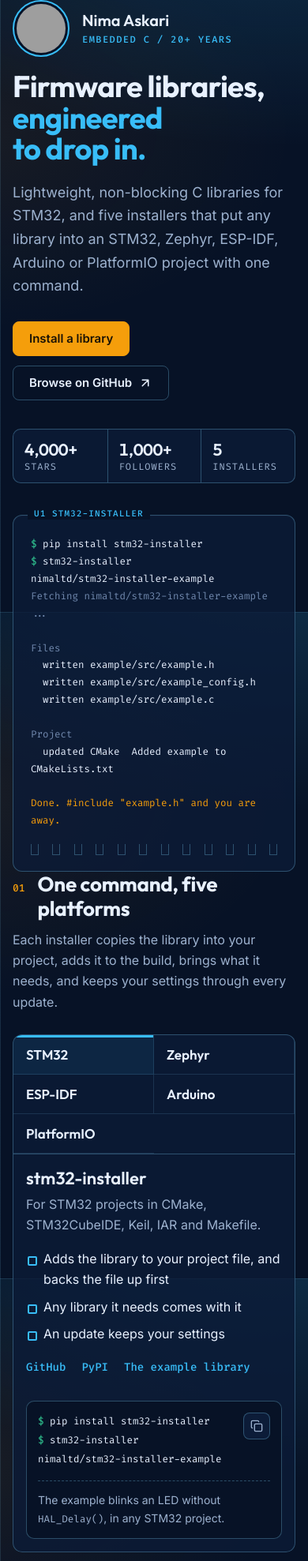
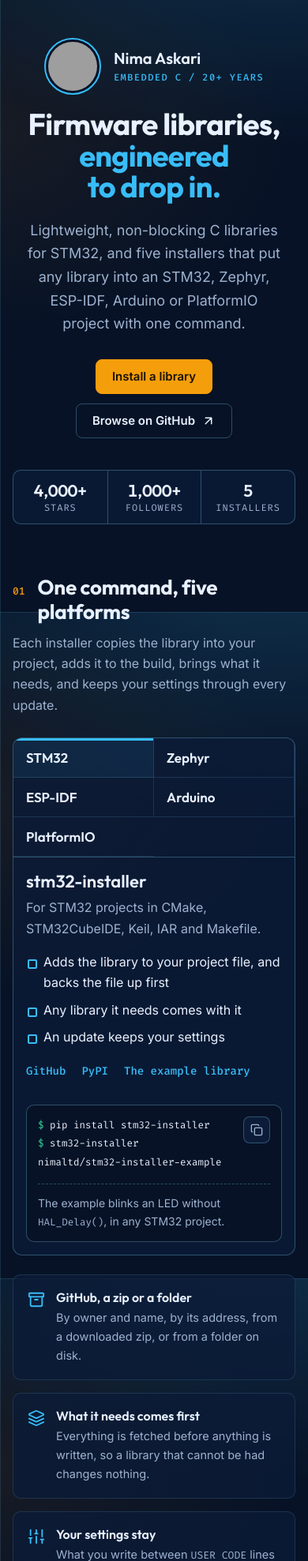
Before and after one commit to nimaltd/nimaltd.github.io, a PHP site: page / in a window 390 px wide. Shown: the part 69-2046 px from the top of the page at 79% size. Run offline with PHP 8.4, Linux system fonts and the light colour scheme; grey boxes are pictures that could not be loaded.

Commit message:
The hero on its own, centred, and even margins on a phone
The terminal board beside the hero goes: the installer panels below show
the same commands. The name, the photo, the line under them and the
buttons now sit in the middle of the page.

On a phone the page's side margins were lost to the section's own
padding; only the left and right padding are set there now, so the text
keeps its 16px gutter, and the sections sit closer together.

Co-Authored-By: Claude Opus 5.5 <noreply@anthropic.com>

```diff
--- a/assets/site.css
+++ b/assets/site.css
@@ -85,7 +85,7 @@ code { font: .9em var(--mono); }
 :focus-visible { outline: 2px solid var(--accent); outline-offset: 3px; border-radius: 4px; }
 ::selection { background: rgba(56, 189, 248, .3); }
 
-.wrap { max-width: var(--wrap); margin: 0 auto; padding: 0 24px; }
+.wrap { max-width: var(--wrap); margin: 0 auto; padding-left: 24px; padding-right: 24px; }
 .ico { width: 18px; height: 18px; flex: none; fill: none; stroke: currentColor; stroke-width: 2; stroke-linecap: round; stroke-linejoin: round; }
 
 .skip { position: absolute; left: 16px; top: -60px; z-index: 50; padding: 10px 14px; background: var(--amber); color: var(--on-amber); border-radius: 8px; font-weight: 600; text-decoration: none; }
@@ -142,19 +142,20 @@ code { font: .9em var(--mono); }
 /* Hero                                                                     */
 /* ------------------------------------------------------------------------ */
 
-.hero { display: grid; grid-template-columns: minmax(0, 1.1fr) minmax(0, .9fr); gap: 56px; align-items: center; padding-top: 84px; padding-bottom: 72px; scroll-margin-top: 80px; }
+.hero { display: flex; flex-direction: column; align-items: center; text-align: center; padding-top: 88px; padding-bottom: 72px; scroll-margin-top: 80px; }
+.hero-text { display: flex; flex-direction: column; align-items: center; max-width: 820px; }
+.who div { text-align: left; }
 .who { display: flex; align-items: center; gap: 16px; }
 .who img { width: 72px; height: 72px; flex: none; object-fit: cover; border-radius: 50%; padding: 3px; border: 2px solid var(--accent); background: var(--bg); }
 .who b { display: block; font: 600 20px/1.2 var(--head); }
 .who span { display: block; margin-top: 4px; font: 500 12px var(--mono); color: var(--accent); letter-spacing: .12em; text-transform: uppercase; }
-.tag { display: flex; align-items: center; gap: 10px; margin: 0; font: 500 12px var(--mono); color: var(--accent); letter-spacing: .12em; text-transform: uppercase; }
-.tag::before { content: ""; width: 28px; height: 1px; background: currentColor; }
 h1 { font: 700 clamp(38px, 5.4vw, 60px)/1.04 var(--head); letter-spacing: -.02em; margin: 18px 0 20px; text-wrap: balance; }
 h1 span { color: var(--accent); }
-.lead { margin: 0; max-width: 34em; font-size: 18px; color: var(--muted); }
+.lead { margin: 0 auto; max-width: 38em; font-size: 18px; color: var(--muted); text-wrap: balance; }
 .ctas { display: flex; flex-wrap: wrap; gap: 12px; margin-top: 30px; }
+.hero .ctas { justify-content: center; }
 
-.meta { display: grid; grid-template-columns: repeat(3, minmax(0, 1fr)); margin: 36px 0 0; max-width: 560px; border: 1px solid var(--line-2); border-radius: 10px; background: var(--panel); }
+.meta { display: grid; grid-template-columns: repeat(3, minmax(0, 1fr)); margin: 40px auto 0; width: 100%; max-width: 560px; border: 1px solid var(--line-2); border-radius: 10px; background: var(--panel); }
 .meta div { padding: 14px 20px; display: flex; flex-direction: column-reverse; }
 .meta div + div { border-left: 1px solid var(--line-2); }
 .meta dt { font: 12px var(--mono); color: var(--muted); text-transform: uppercase; letter-spacing: .08em; }
@@ -168,8 +169,6 @@ h1 span { color: var(--accent); }
 .g { color: var(--amber); }
 :root[data-theme="light"] .g { color: #b45309; }
 .c { color: var(--comment); }
-.pins { display: flex; justify-content: space-between; margin-top: 18px; }
-.pins i { width: 10px; height: 14px; border: 1px solid var(--line-2); border-top: 0; }
 
 /* ------------------------------------------------------------------------ */
 /* Sections                                                                 */
@@ -303,12 +302,7 @@ h2 { margin: 0; font: 700 clamp(26px, 3.4vw, 34px)/1.2 var(--head); letter-spaci
 }
 
 @media (max-width: 1100px) {
-  .hero { grid-template-columns: minmax(0, 1fr) minmax(0, 1fr); }
   .ipanel { grid-template-columns: minmax(0, 1fr); }
-}
-
-@media (max-width: 960px) {
-  .hero { grid-template-columns: minmax(0, 1fr); }
 }
 
 @media (max-width: 1000px) {
@@ -318,8 +312,8 @@ h2 { margin: 0; font: 700 clamp(26px, 3.4vw, 34px)/1.2 var(--head); letter-spaci
 }
 
 @media (max-width: 860px) {
-  .hero, .ipanel, .split, .about { grid-template-columns: minmax(0, 1fr); }
-  .hero { gap: 40px; padding-top: 48px; padding-bottom: 40px; }
+  .ipanel, .split, .about { grid-template-columns: minmax(0, 1fr); }
+  .hero { padding-top: 48px; padding-bottom: 40px; }
   .menu-btn { display: inline-grid; }
   .nav-links {
     display: none; position: absolute; left: 0; right: 0; top: 68px; flex-direction: column; gap: 0;
@@ -336,7 +330,9 @@ h2 { margin: 0; font: 700 clamp(26px, 3.4vw, 34px)/1.2 var(--head); letter-spaci
 }
 
 @media (max-width: 600px) {
-  .wrap { padding: 0 16px; }
+  .wrap { padding-left: 16px; padding-right: 16px; }
+  .sect { padding-top: 40px; padding-bottom: 40px; }
+  .hero { padding-bottom: 24px; }
   .rail { grid-template-columns: repeat(2, minmax(0, 1fr)); }
   .rail-tab { padding: 14px 16px; }
   .rail-tab span { display: none; }
--- a/index.html
+++ b/index.html
@@ -100,23 +100,6 @@
         <div><dt>installers</dt><dd>5</dd></div>
       </dl>
     </div>
-    <figure class="board" aria-label="stm32-installer installing a library into a CMake project">
-      <figcaption>U1 STM32-INSTALLER</figcaption>
-<pre><span class="p">$</span> pip install <span class="nw">stm32-installer</span>
-<span class="p">$</span> <span class="nw">stm32-installer</span> <span class="nw">nimaltd/stm32-installer-example</span>
-<span class="c">Fetching <span class="nw">nimaltd/stm32-installer-example</span> ...</span>
-
-<span class="c">Files</span>
-  written example/src/example.h
-  written example/src/example_config.h
-  written example/src/example.c
-
-<span class="c">Project</span>
-  updated CMake  Added example to CMakeLists.txt
-
-<span class="g">Done. #include "example.h" and you are away.</span></pre>
-      <div class="pins" aria-hidden="true"><i></i><i></i><i></i><i></i><i></i><i></i><i></i><i></i><i></i><i></i><i></i><i></i></div>
-    </figure>
   </section>
 
   <section class="wrap sect" id="installers">
```
